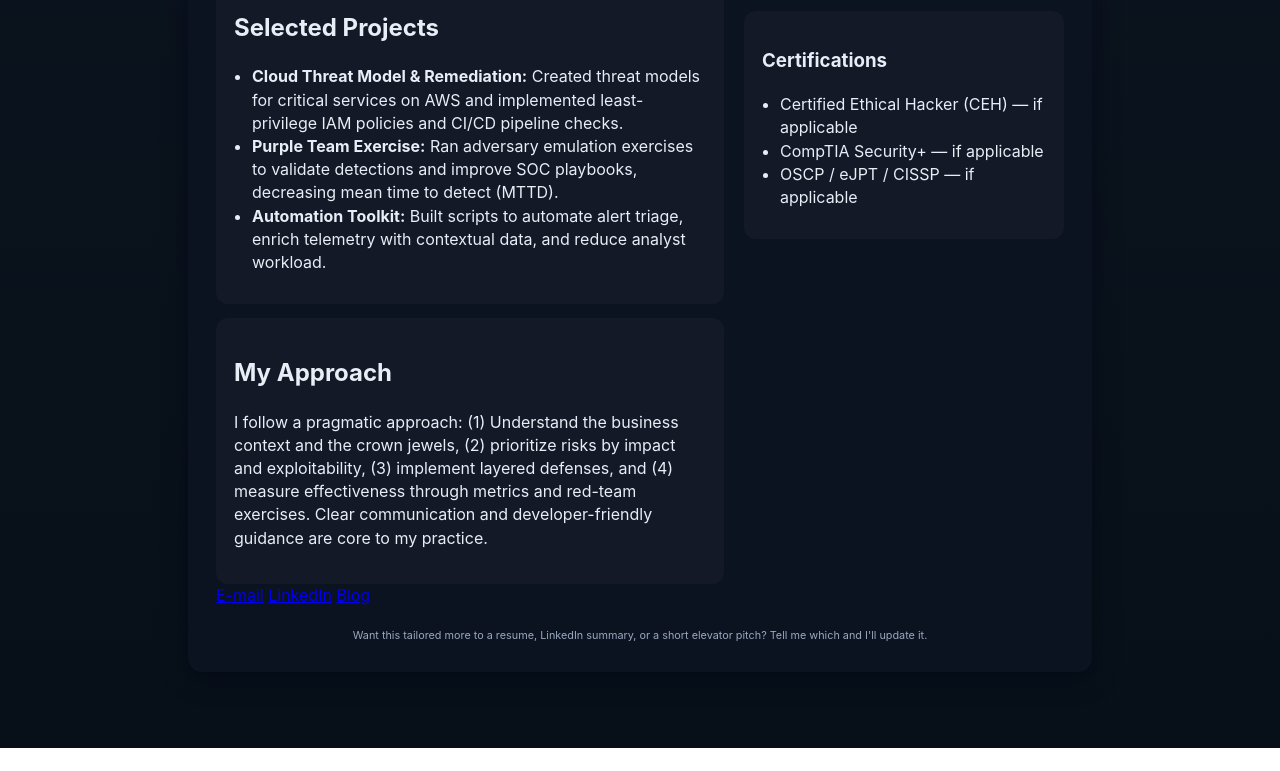
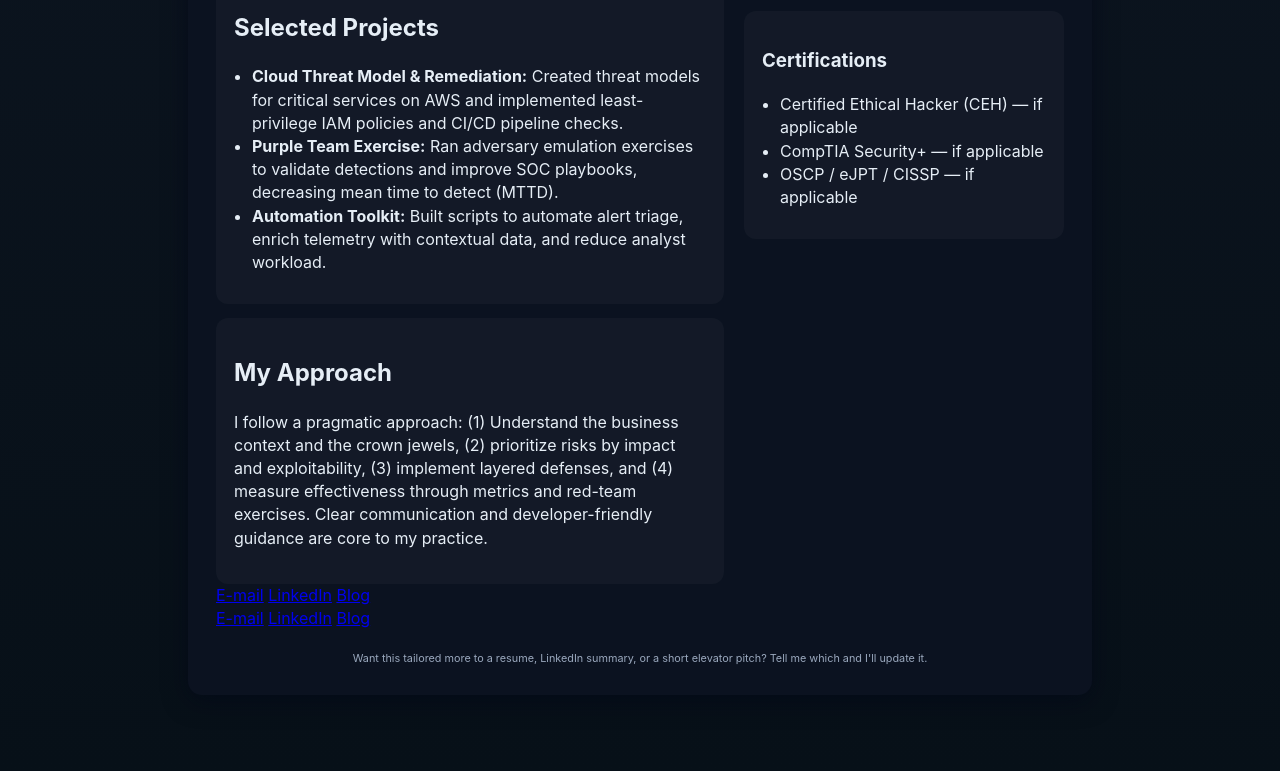
Before and after one commit to gokulp1807/blog, a plain HTML site: page index.html in a window 1280 px wide. Shown: the part 877-1648 px from the top of the page. Before the commit the page ends 1625 px from the top, so only its background shows below. Drawn offline with Linux system fonts and the light colour scheme.

Commit message:
Update index.html

```diff
--- a/index.html
+++ b/index.html
@@ -114,6 +114,10 @@
 gokulp1807@gmail.com">E-mail</a>
 <a class="cyber-link"href="https://www.linkedin.com/in/p gokul-s-4758a3381?utm_source=share&utm_campaign=share_via&utm_content=profile&utm_medium=android_app"target="_blank"rel="noopener">LinkedIn</a>
 <a class="cyber -link"href="blog.html"target="_blank">Blog</a>
+<div class="contact-links">
+<a class="cyber -links"href="mailto: gokulp1807@gmail.com">E-mail</a>
+<a class="cyber-link"href="https://www.linkedin.com/in/p gokul-s-4758a3381?utm_source=share&utm_campaign=share_via&utm_content=profile&utm_medium=android_app"target="_blank"rel="noopener">LinkedIn</a>
+<a class="cyber -link"href="blog.html"target="_blank">Blog</a>
       <footer>
         <small>Want this tailored more to a resume, LinkedIn summary, or a short elevator pitch? Tell me which and I'll update it.</small>
       </footer>
```
